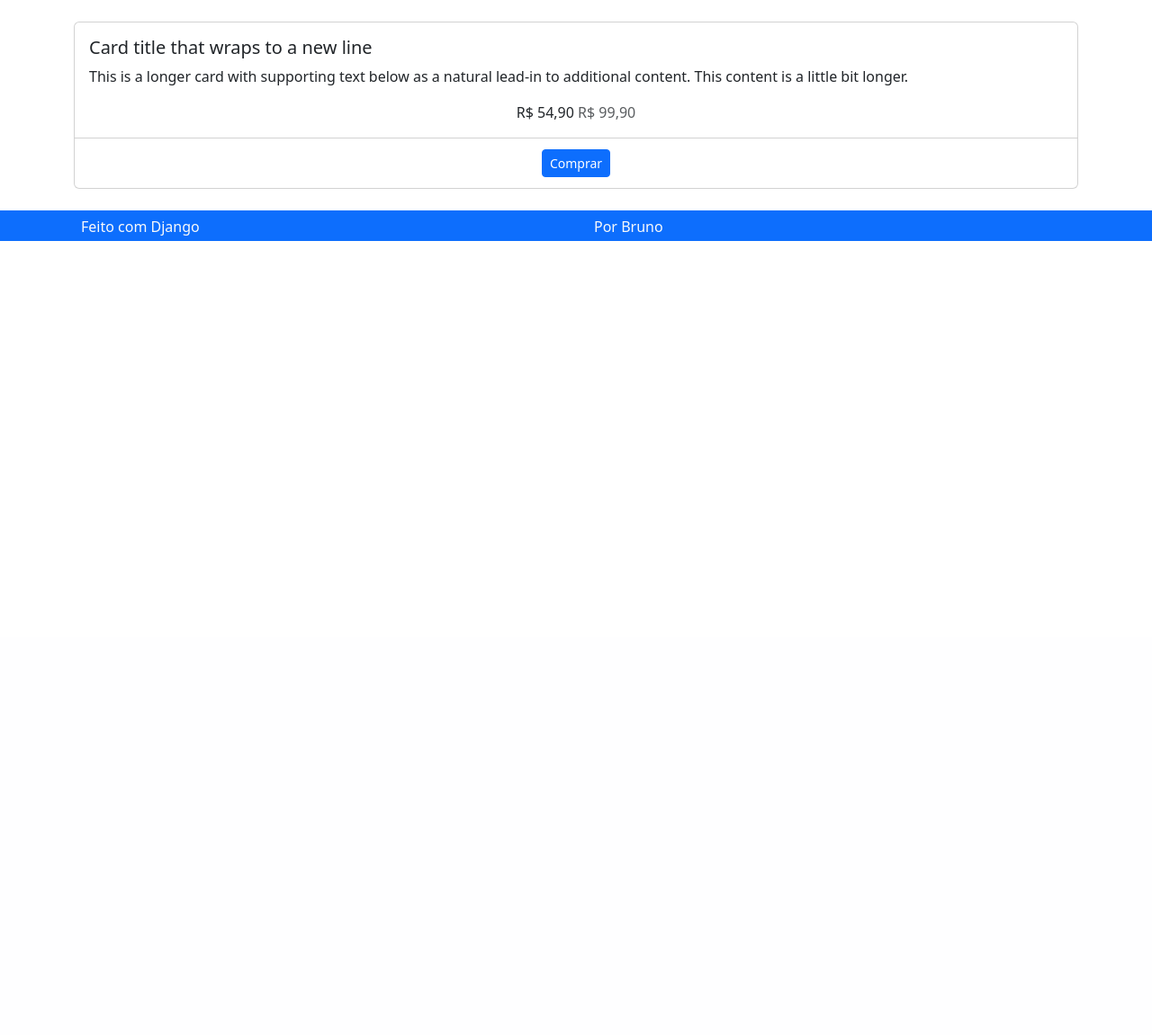
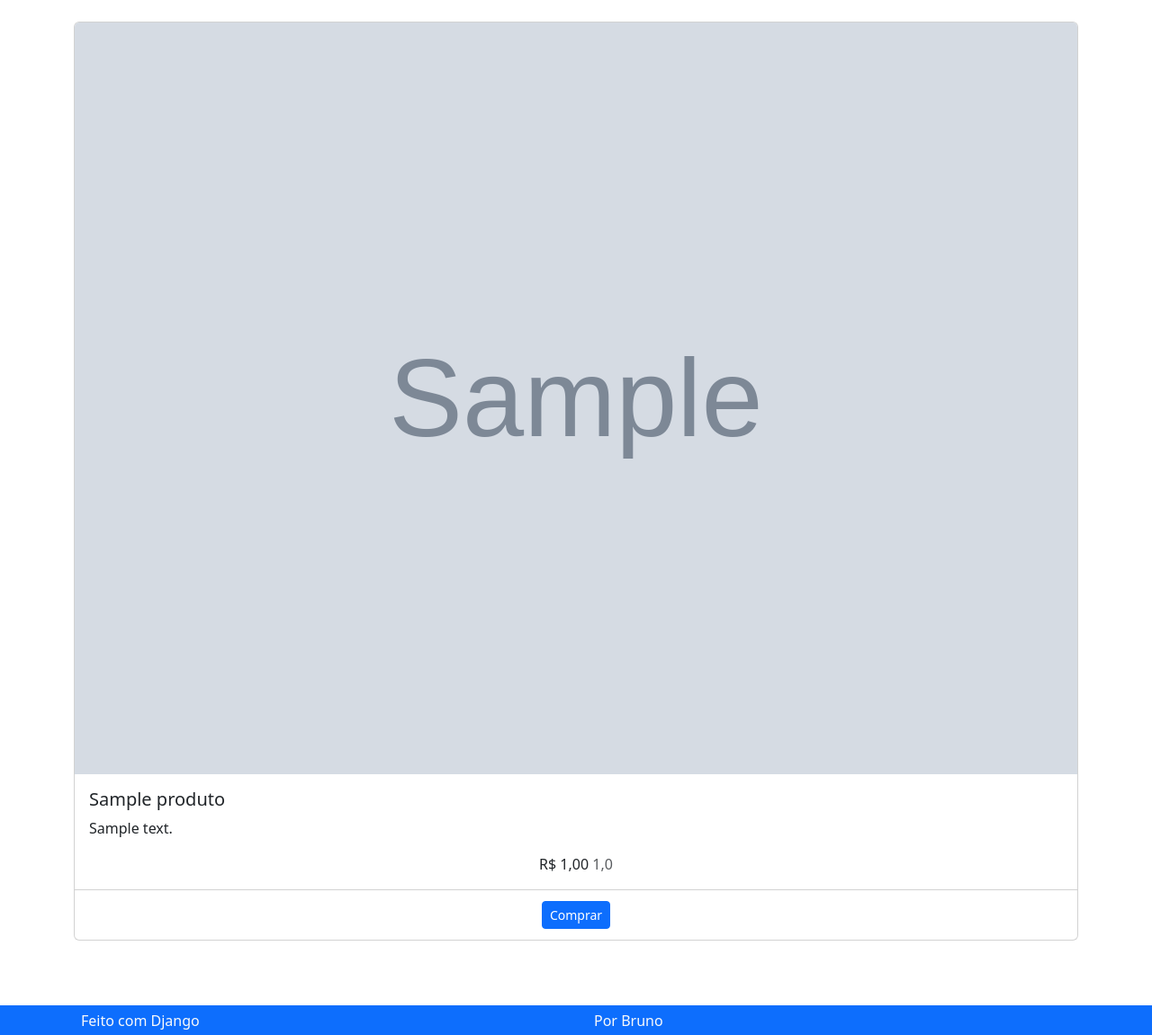
Before and after one commit to BrunoBiazon/loja-suplementos, a Django app: page / in a window 1280 px wide. Shown: the part 92-1243 px from the top of the page at 90% size. Before the commit the page ends 360 px from the top, so only its background shows below. Run offline with Django 5.2, Linux system fonts and the light colour scheme; tables that the repository leaves empty hold one stand-in row (values such as "Sample post"); grey boxes marked "Sample" are stand-in pictures; some libraries are stand-ins or nearby versions.

Commit message:
Correção imagens no listview, Criação formatação preço e implementação das parciais messages/pagination

```diff
--- a/produto/templates/produto/lista.html
+++ b/produto/templates/produto/lista.html
@@ -1,29 +1,40 @@
 {% extends 'base.html' %}
+{% load filtros %}
 
 {%block conteudo %}
+
 <div class="row">
             <div class="col-lg-12">
                 <div class="card-columns">
+
                     {% for produto in produtos %}
                     <div class="card">
-                        {% if produto.img%}
-                        <img class="card-img-top" src="{{produto.img.url}}" alt="{{produto.nome}}">
+                        {% if produto.imagem%}
+                        <a href="{{produto.slug}}">
+                        <img class="card-img-top" src="{{produto.imagem.url}}" alt="{{produto.nome}}">
+                        </a>
                         {%endif%}
+
                         <div class="card-body">
-                            <h5 class="card-title">Card title that wraps to a new line</h5>
-                            <p class="card-text">This is a longer card with supporting text below as a natural lead-in
-                                to additional content. This content is a little bit longer.</p>
+                            <h5 class="card-title">{{ produto.nome }}</h5>
+                            <p class="card-text">{{ produto.descricao_curta |truncatechars:80 }} </p>
                             <div class="container product-price-block text-center">
+                                {% if produto.preco_marketing_promocional%}
                                 <span class="product-price">
-                                    R$ 54,90
+                                    {{produto.preco_marketing_promocional|formata_preco}}
                                 </span>
                                 <span class="product-old-price text-muted">
-                                    R$ 99,90
+                                    {{produto.preco_marketing}}
                                 </span>
+                                {% else %}
+                                <span class="product-price">
+                                    {{produto.preco_marketing_promocional}}
+                                </span>
+                                {% endif %}
                             </div>
                         </div>
                         <div class="card-footer bg-transparent border-top-light-custom text-center">
-                            <a href="post.html" class="btn btn-primary btn-sm m-1 btn-block">
+                            <a href="{{produto.slug}}" class="btn btn-primary btn-sm m-1 btn-block">
                                 <i class="fa fa-shopping-cart" aria-hidden="true"></i>
                                 Comprar
                             </a>
@@ -33,4 +44,13 @@
                 </div>
             </div>
         </div>
+
+<div class="row mt-5">
+    <div class="col">
+        {% include 'parciais/_pagination.html'%}
+    </div>
+
+
+</div>
+
 {% endblock %}
--- /dev/null
+++ b/produto/templatetags/filtros.py
@@ -0,0 +1,8 @@
+from django.template import Library
+from utils.formatapreco import formata_preco as formatar
+
+register = Library()
+
+@register.filter
+def formata_preco(preco):
+    return formatar(preco)
--- a/produto/views.py
+++ b/produto/views.py
@@ -8,6 +8,7 @@ class ListaProdutos(ListView):
     model = models. Produto
     template_name = 'produto/lista.html'
     context_object_name = 'produtos'
+    paginate_by = 10
 class Detalheproduto(View):
     pass
 
--- /dev/null
+++ b/templates/parciais/_pagination.html
@@ -0,0 +1,37 @@
+{% if is_paginated %}
+<div class="pagination">
+    <ul class="pagination">
+        {% if page_obj.has_previous %}
+        <li class="page-item">
+            <a class="page-link" href="?page=1">&laquo;</a>
+        </li>
+        <li class="page-item">
+            <a class="page-link" href="?page={{ page_obj.previous_page_number }}">&lsaquo;</a>
+        </li>
+        {% endif %}
+
+        {% for num in page_obj.paginator.page_range %}
+
+        {% if page_obj.number == num %}
+        <li class="page-item active">
+            <a class="page-link" href="?page={{ num }}">{{ num }}</a>
+        </li>
+        {% elif num > page_obj.number|add:'-3' and num < page_obj.number|add:'3' %}
+        <li class="page-item">
+            <a class="page-link" href="?page={{ num }}">{{ num }}</a>
+        </li>
+        {% endif %}
+
+        {% endfor %}
+
+        {% if page_obj.has_next %}
+        <li class="page-item">
+            <a class="page-link" href="?page={{ page_obj.next_page_number }}">&rsaquo;</a>
+        </li>
+        <li class="page-item">
+            <a class="page-link" href="?page={{ page_obj.paginator.num_pages }}">&raquo;</a>
+        </li>
+        {% endif %}
+    </ul>
+</div>
+{% endif %}
--- /dev/null
+++ b/utils/formatapreco.py
@@ -0,0 +1,2 @@
+def formata_preco(valor):
+    return f'R$ {valor:.2f}'.replace(',', 'X').replace('.', ',').replace('X', '.')
```
Also changed, not shown: templates/parciais/_messages.html (added, +8 -0 lines), produto/templatetags/__init__.py (added).
